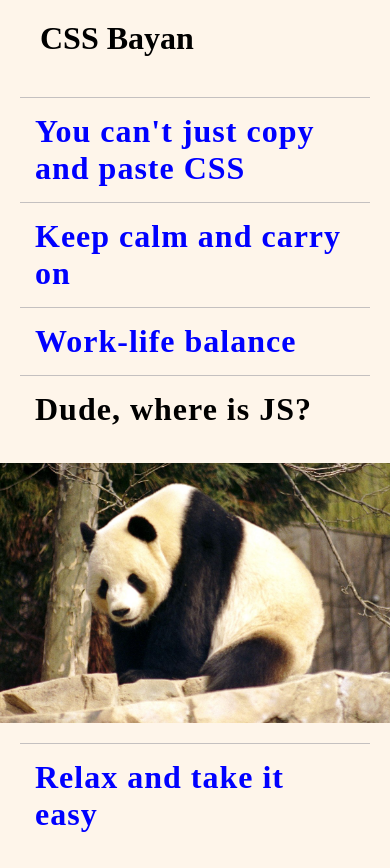
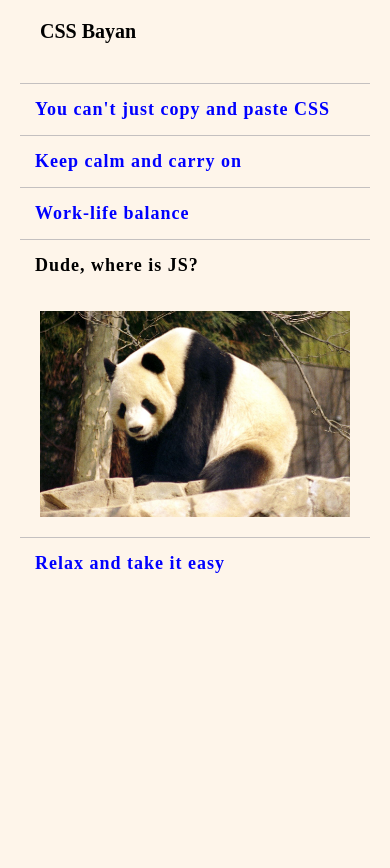
Before and after one commit to Nazarenko-wq/cssBayan, a plain HTML site: page index.html in a window 390 px wide. After the commit the page ends 844 px from the top, so only its background shows below. Drawn offline with Linux system fonts and the light colour scheme; grey boxes are pictures that could not be loaded; files whose address does not match are found by name.

Commit message:
feat: add adaptive (вс 12 марта 2023 г., 13:03:28)

```diff
--- /dev/null
+++ b/adaptive.css
@@ -0,0 +1,32 @@
+@media (max-width: 821px) {
+    .text {
+        font-size: 24px;
+    }
+
+    .text_def {
+        font-size: 24px;
+    }
+
+    h1 {
+        font-size: 26px;
+    }
+}
+
+@media (max-width: 541px) {
+    .text {
+        font-size: 18px;
+    }
+
+    .text_def {
+        font-size: 18px;
+    }
+
+    h1 {
+        font-size: 20px;
+    }
+
+    .parent:hover .last_child {
+        height: auto;
+        padding: 10px;
+    }
+}
--- a/index.html
+++ b/index.html
@@ -6,6 +6,7 @@
     <meta name="viewport" content="width=device-width, initial-scale=1.0">
     <title>cssBayan</title>
     <link rel="stylesheet" href="style.css">
+    <link rel="stylesheet" href="adaptive.css">
 </head>
 <body>
     <header>
--- a/style.css
+++ b/style.css
@@ -30,6 +30,7 @@ main {
     cursor: pointer;
 }
 
+@media(hover: hover) {
     main:hover .parent .first_child .open_icon {
         display: block;
     }
@@ -42,18 +43,20 @@ main:hover .parent .first_child .text{
         color: black;
     }
 
-.parent {
+    .parent:hover .last_child {
+        height: 450px;
+        /* height: auto; */
+        padding: 20px;
         transition: all 1s;
-}
-
-.parent:hover .last_child {
-    height: 300px;
-    padding: 20px;
-    transition: all 0.5s;
     }
 
     .parent:hover .first_child .open_icon {
         transform: rotateZ(45deg);
+    }
+}
+
+.parent {
+    transition: all 1s;
 }
 
 .first_child_def {
@@ -89,7 +92,6 @@ main:hover .parent .first_child .text{
     display: flex;
     justify-content: center;
     transition: all 1s;
-    height: 300px;
     padding: 20px;
 }
 
@@ -102,6 +104,8 @@ main:hover .parent .first_child .text{
 
 .picture, .picture_def {
     max-width: 600px;
+    width: 100%;
+    height: auto;
     left: 40%;
 }
 
```
Lines whose indentation alone changed are shown as unchanged.
